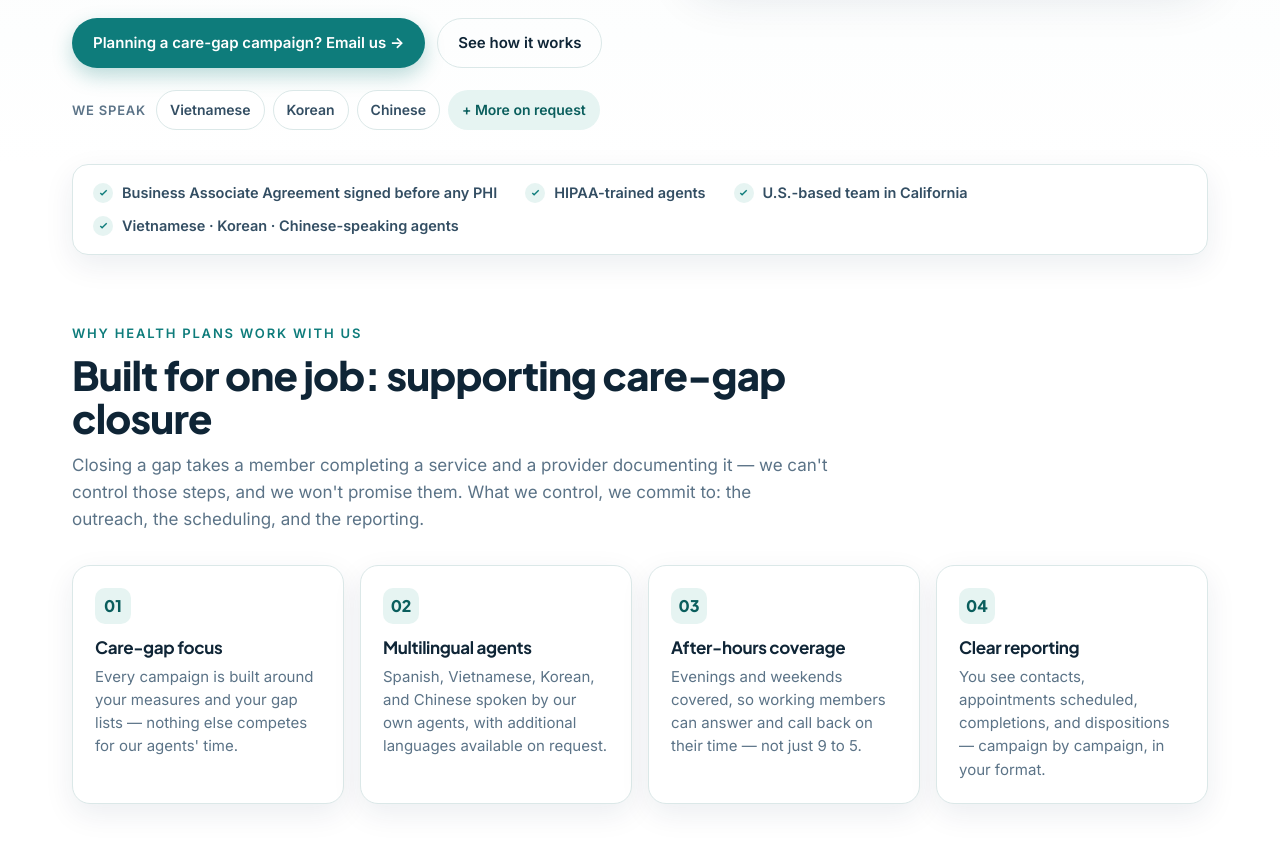
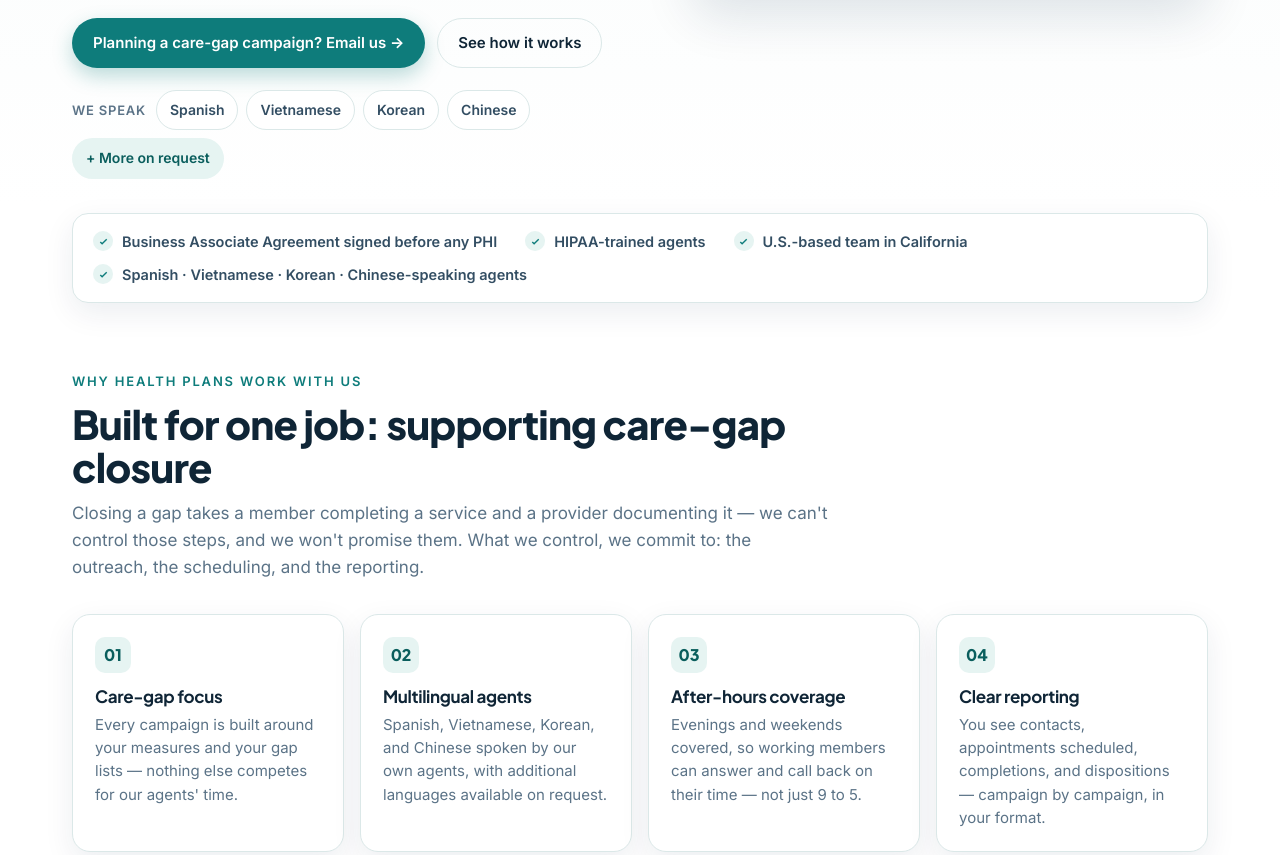
Before and after one commit to ttruong0101/caregap-connect-website, a plain HTML site: page index.html in a window 1280 px wide. Shown: the part 778-1633 px from the top of the page. Drawn offline with Linux system fonts and the light colour scheme.

Commit message:
Add Spanish to language pills and trust bar

```diff
--- a/index.html
+++ b/index.html
@@ -281,6 +281,7 @@
           </div>
           <div class="lang-pills" aria-label="Languages">
             <span class="label">We speak</span>
+            <span class="pill">Spanish</span>
             <span class="pill">Vietnamese</span>
             <span class="pill">Korean</span>
             <span class="pill">Chinese</span>
@@ -297,7 +298,7 @@
         <span>Business Associate Agreement signed before any PHI</span>
         <span>HIPAA-trained agents</span>
         <span>U.S.-based team in California</span>
-        <span>Vietnamese · Korean · Chinese-speaking agents</span>
+        <span>Spanish · Vietnamese · Korean · Chinese-speaking agents</span>
       </div>
     </div>
   </section>
@@ -405,6 +406,7 @@
           <h3>Multilingual Member Support</h3>
           <p>Outreach in Spanish, Vietnamese, Korean, and Chinese by our own agents — the languages of the communities we serve in Southern California — with additional languages available on request.</p>
           <div class="lang-pills" style="margin-top:16px">
+            <span class="pill">Spanish</span>
             <span class="pill">Vietnamese</span>
             <span class="pill">Korean</span>
             <span class="pill">Chinese</span>
```
